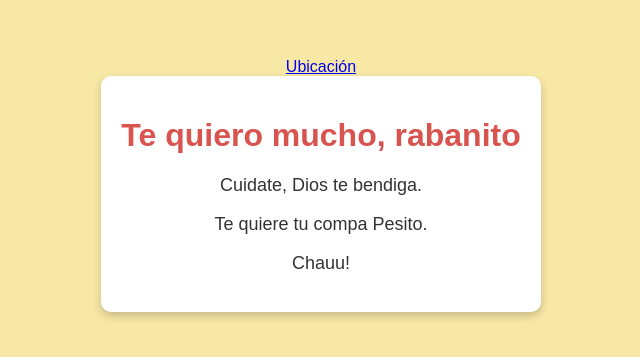
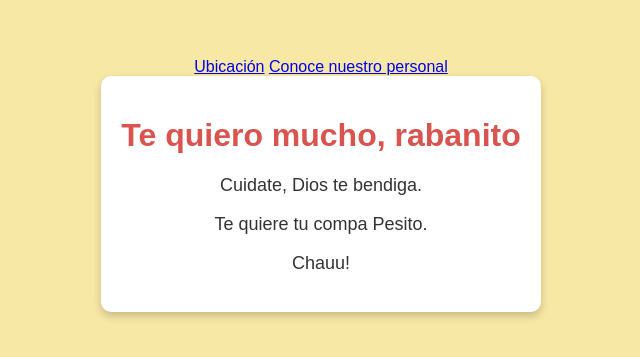
Before and after one commit to CAPM26/ProyectoIngenieriaSoftware, a plain HTML site: page index.html in a window 1280 px wide. Shown: the part 223-580 px from the top of the page, without its empty margins (319-959 px from the left). Drawn offline with Linux system fonts and the light colour scheme.

Commit message:
agregando enlace de conocenos

```diff
--- a/index.html
+++ b/index.html
@@ -34,6 +34,7 @@
 <body>
     <header>
         <a href="ubicacion.html">Ubicación</a>
+        <a href="pagina_1.html">Conoce nuestro personal</a>
     </header>
     <div class="mensaje">
         <h1>Te quiero mucho, rabanito</h1>
```
